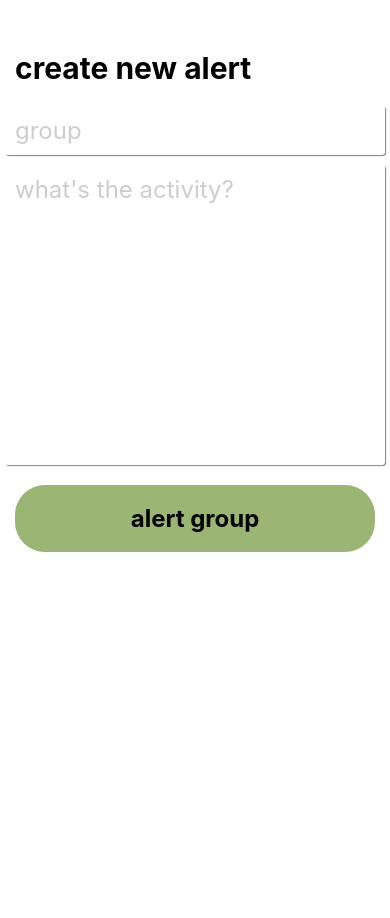
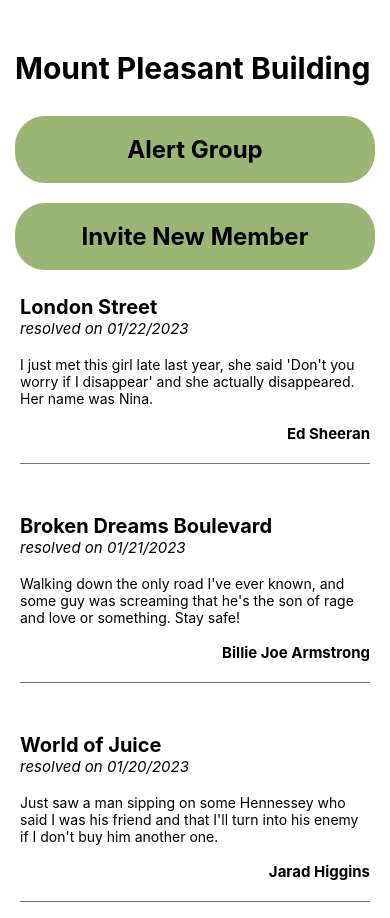
Before and after one commit to anthonycella/Neighbourhood-Mime-Watch, a React Native app in the folder frontend/: screen / in a window 390 px wide. Shown: the top 918 px of the page. Before the commit the page ends 844 px from the top, so only its background shows below. Built offline with nearby package versions, Linux system fonts and the light colour scheme.

Commit message:
specific groups page - screen

```diff
--- a/frontend/App.js
+++ b/frontend/App.js
@@ -6,16 +6,18 @@ import Navbar from './components/Navbar';
 import Logs from './screens/Logs';
 import NewAlert from './screens/NewAlert';
 import GroupsMain from './screens/GroupsMain';
+import GroupsSpecific from './screens/GroupsSpecific';
 
 export default function App() {
   return (
     <View style={styles.container}>
-      <NewAlert />
+      {/* <NewAlert /> */}
       {/* <Logs /> */}
       {/* <LoginSignup /> */}
       {/* <SmallButton buttonText='edit name'/>
       <SmallButton buttonText='delete group'/> */}
       {/* <GroupsMain /> */}
+      <GroupsSpecific />
       {/* <Logs />
       <LoginSignup />
       <SmallButton buttonText='edit name' />
--- a/frontend/components/Article.js
+++ b/frontend/components/Article.js
@@ -7,16 +7,14 @@ function Article(props) {
   return (
     <View style={styles.container}>
       <View>
-        <Text style={styles.articleTitle}>Location</Text>
-        <Text style={styles.resolveDate}>resolved on DATE_HERE</Text>
+        <Text style={styles.articleTitle}>{props.location}</Text>
+        <Text style={styles.resolveDate}>resolved on {props.date}</Text>
       </View>
       <View style={styles.marginTop}>
-        <Text>
-          Paragraph describing the incident or something. Lorem ipsum dolor sit amet, consectetur adipiscing elit. Vivamus sed fermentum orci.
-        </Text>
+        <Text>{props.body}</Text>
       </View>
       <View>
-        <Text style={styles.neighborName}>Firstname Lastname</Text>
+        <Text style={styles.neighborName}>{props.neighborName}</Text>
       </View>
       <Separator />
     </View>
--- a/frontend/screens/GroupsSpecific.js
+++ b/frontend/screens/GroupsSpecific.js
@@ -0,0 +1,56 @@
+import { StyleSheet, Text, View } from 'react-native';
+import React from 'react';
+import Button from '../components/Button';
+import Header from '../components/Header';
+import SmallButton from '../components/SmallButton';
+import Article from '../components/Article';
+
+export default function GroupsSpecific(props) {
+  function handleAlert() {
+
+  }
+
+  function handleInvite() {
+
+  }
+
+  return (
+    <View style={styles.container}>
+      <Header text='Mount Pleasant Building' />
+      <Button onPress={handleAlert} buttonText='Alert Group' />
+      <Button onPress={handleInvite} buttonText='Invite New Member' />
+      <Article
+        location='London Street'
+        date='01/22/2023'
+        body="I just met this girl late last year, she said 'Don't you worry if I disappear' and she actually disappeared. Her name was Nina."
+        neighborName='Ed Sheeran'
+      />
+      <Article
+        location='Broken Dreams Boulevard'
+        date='01/21/2023'
+        body="Walking down the only road I've ever known, and some guy was screaming that he's the son of rage and love or something. Stay safe!"
+        neighborName='Billie Joe Armstrong'
+      />
+      <Article
+        location='World of Juice'
+        date='01/20/2023'
+        body="Just saw a man sipping on some Hennessey who said I was his friend and that I'll turn into his enemy if I don't buy him another one."
+        neighborName='Jarad Higgins'
+      />
+    </View>
+  );
+}
+
+const styles = StyleSheet.create({
+  container: {
+    display: 'flex',
+    flexDirection: 'column',
+    justifyContent: 'flex-start',
+  },
+  flex: {
+    display: 'flex',
+    flexDirection: 'row',
+    alignItems: 'center',
+    justifyContent: 'space-evenly',
+  }
+});
```
